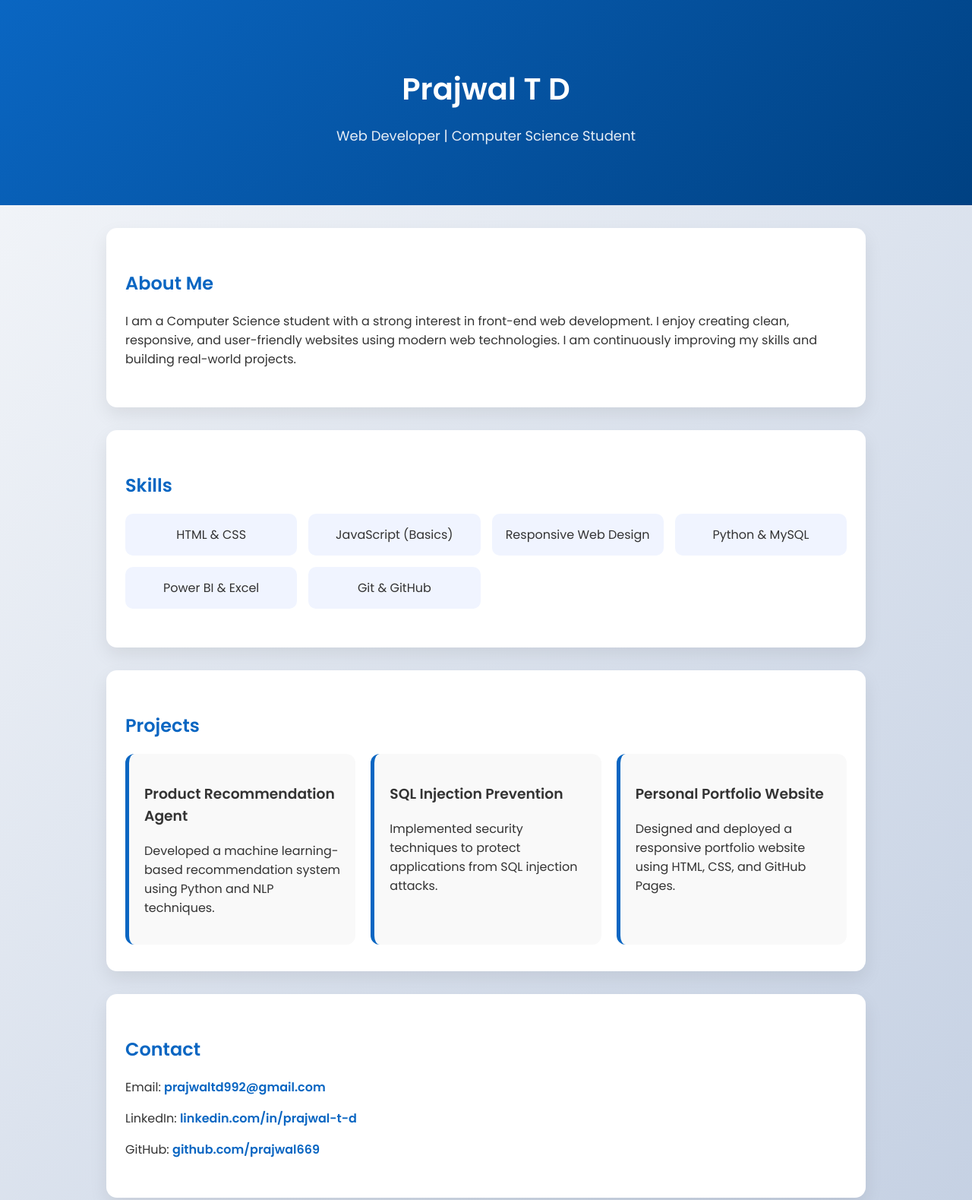
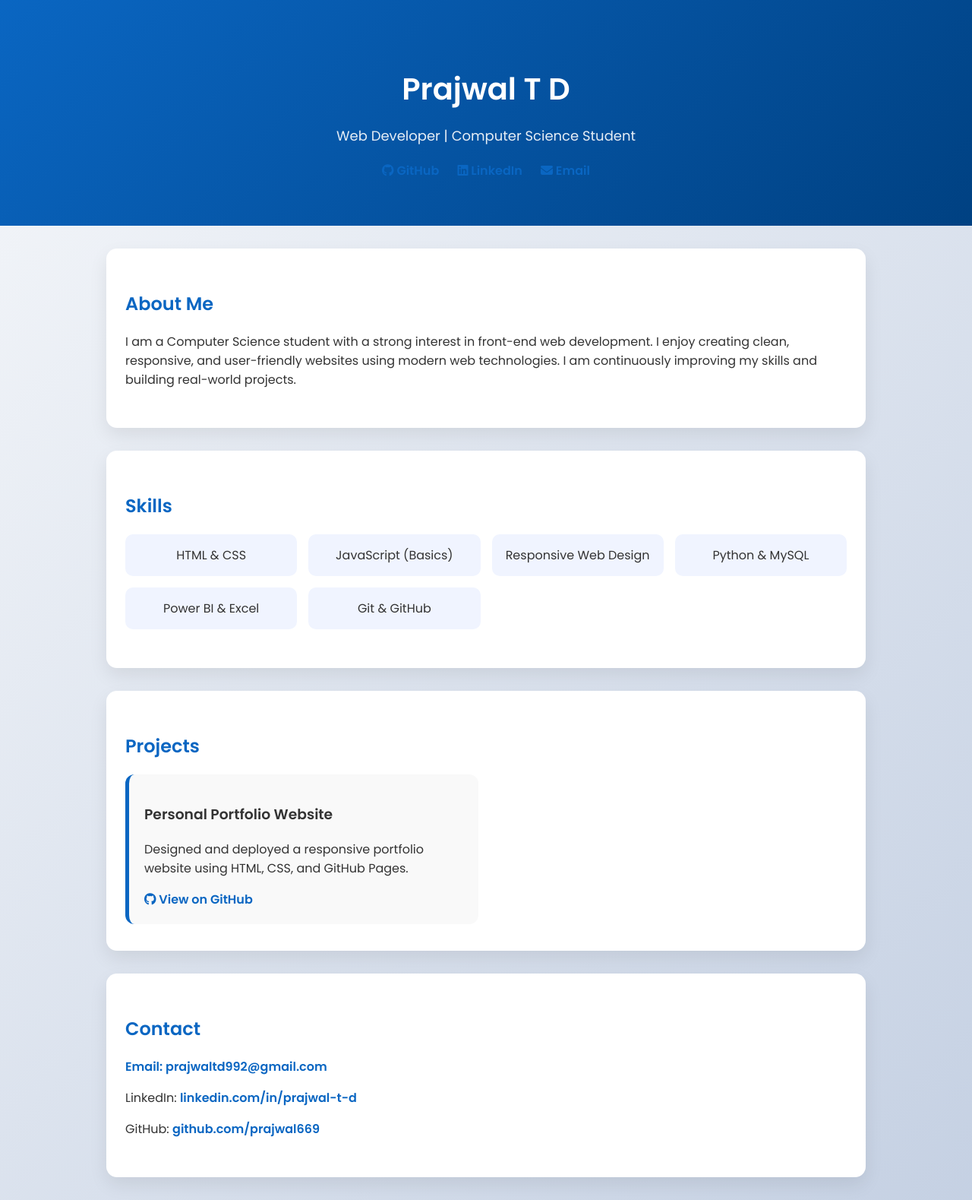
Before and after one commit to prajwal669/portfolio, a plain HTML site: page index.html in a window 1280 px wide. Shown: the top 1579 px of the page at 76% size. Drawn offline with Linux system fonts and the light colour scheme.

Commit message:
Update index.html

```diff
--- a/index.html
+++ b/index.html
@@ -5,6 +5,7 @@
   <meta name="viewport" content="width=device-width, initial-scale=1.0" />
   <title>Prajwal T D | Portfolio</title>
   <link href="https://fonts.googleapis.com/css2?family=Poppins:wght@300;400;600&display=swap" rel="stylesheet">
+  <link rel="stylesheet" href="https://cdnjs.cloudflare.com/ajax/libs/font-awesome/6.5.0/css/all.min.css">
   <style>
     * { box-sizing: border-box; }
 
@@ -114,6 +115,11 @@
   <header>
     <h1>Prajwal T D</h1>
     <p>Web Developer | Computer Science Student</p>
+    <div style="margin-top:20px;">
+      <a href="https://github.com/prajwal669" target="_blank" style="margin:0 10px;"><i class="fab fa-github"></i> GitHub</a>
+      <a href="https://www.linkedin.com/in/prajwal-t-d" target="_blank" style="margin:0 10px;"><i class="fab fa-linkedin"></i> LinkedIn</a>
+      <a href="mailto:prajwaltd992@gmail.com" style="margin:0 10px;"><i class="fas fa-envelope"></i> Email</a>
+    </div>
   </header>
 
   <section>
@@ -141,16 +147,9 @@
     <h2>Projects</h2>
     <div class="projects">
       <div class="project-card">
-        <h3>Product Recommendation Agent</h3>
-        <p>Developed a machine learning-based recommendation system using Python and NLP techniques.</p>
-      </div>
-      <div class="project-card">
-        <h3>SQL Injection Prevention</h3>
-        <p>Implemented security techniques to protect applications from SQL injection attacks.</p>
-      </div>
-      <div class="project-card">
         <h3>Personal Portfolio Website</h3>
         <p>Designed and deployed a responsive portfolio website using HTML, CSS, and GitHub Pages.</p>
+        <a href="https://github.com/prajwal669/portfolio" target="_blank"><i class="fab fa-github"></i> View on GitHub</ebsite using HTML, CSS, and GitHub Pages.</p>
       </div>
     </div>
   </section>
```
